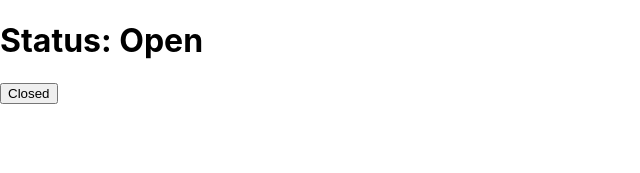
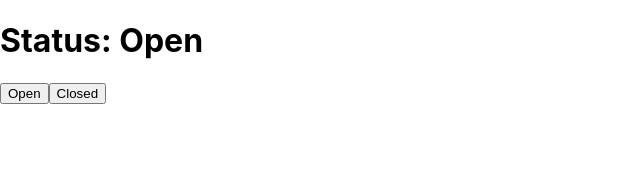
Before and after one commit to sprintup/ReactTraining, a React (Create React App) app in the folder hello-react/: page / in a window 1280 px wide. Shown: the top 173 px of the page, without its empty margins (0-640 px from the left). Built offline with nearby package versions, Linux system fonts and the light colour scheme.

Commit message:
new button can open status

```diff
--- a/hello-react/src/index.js
+++ b/hello-react/src/index.js
@@ -15,6 +15,7 @@ function App(){
   return (
     <div>
       <h1>Status: {status}</h1>
+      <button onClick={() => setStatus("Open")}>Open</button>
       <button onClick={() => setStatus("Closed")}>Closed</button>
     </div>
   );
```
